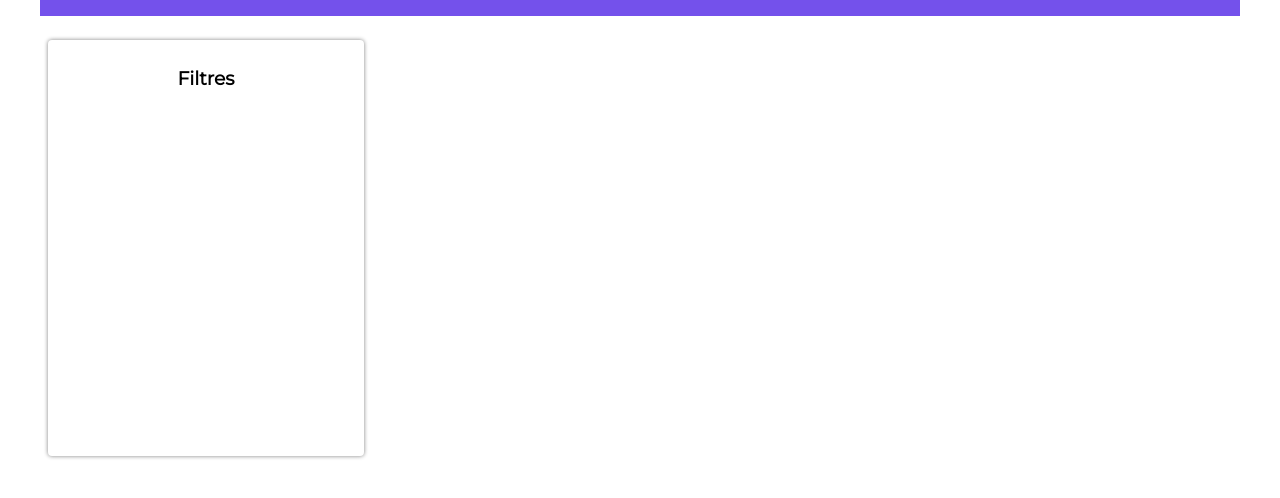
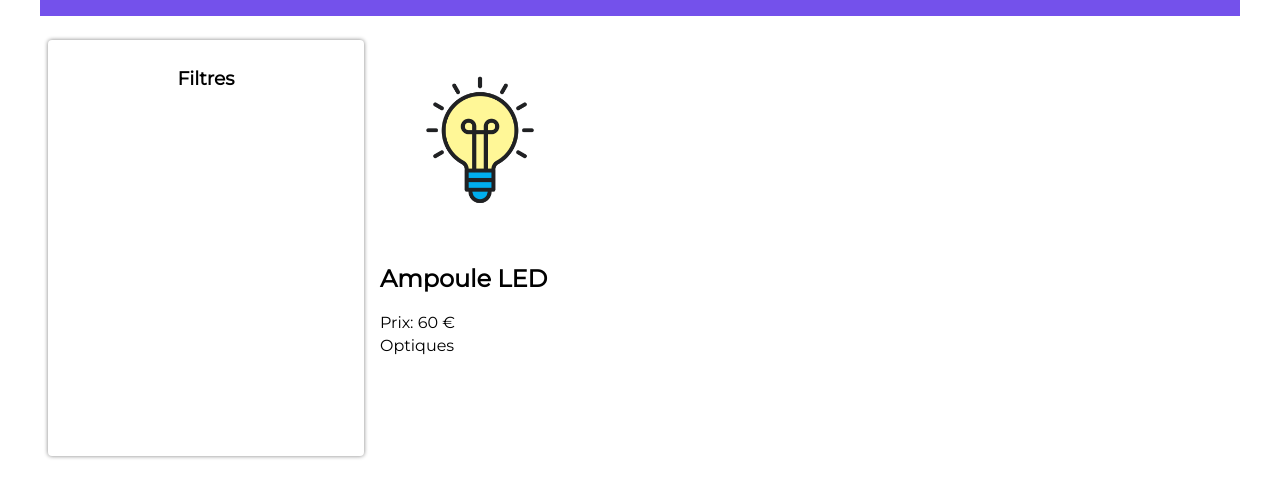
Before and after one commit to DevAdote/pieceDetache, a website: page index.html in a window 1280 px wide. Shown: the part 98-596 px from the top of the page. Drawn offline with Linux system fonts and the light colour scheme.

Commit message:
1ere partie

```diff
--- a/pieces.js
+++ b/pieces.js
@@ -0,0 +1,23 @@
+// Récupération des pièces depuis le fichier JSON
+const reponse = await fetch("pieces-autos.json");
+const pieces = await reponse.json();
+
+    const article = pieces[0];
+	const imageElement = document.createElement("img");
+	imageElement.src = article.image;
+	const nomElement = document.createElement("h2");
+	nomElement.innerText = article.nom;
+	const prixElement = document.createElement("p");
+	prixElement.innerText = `Prix: ${article.prix} €`;
+	const categorieElement = document.createElement("p");
+	// categorieElement.innerText = article.categorie;
+    categorieElement.innerText = article.categorie ?? "(aucune catégorie)"; //l’opérateur nullish secrit avec  deux ?? sous la forme suivante :
+                                                                            //expression à tester ?? valeur de substitution,
+                                                                            // il prend la valeur de substitution lorsque la valeur est null, et donc qu’elle n’a pas de valeur, ou bien lorsqu’elle est undefined,
+
+
+	const sectionFiches = document.querySelector(".fiches");
+	sectionFiches.appendChild(imageElement);
+	sectionFiches.appendChild(nomElement);
+	sectionFiches.appendChild(prixElement);
+	sectionFiches.appendChild(categorieElement);
```
Also changed, not shown: index.html (+2 -0 lines), pieces-autos.json (line endings or trailing spaces).
